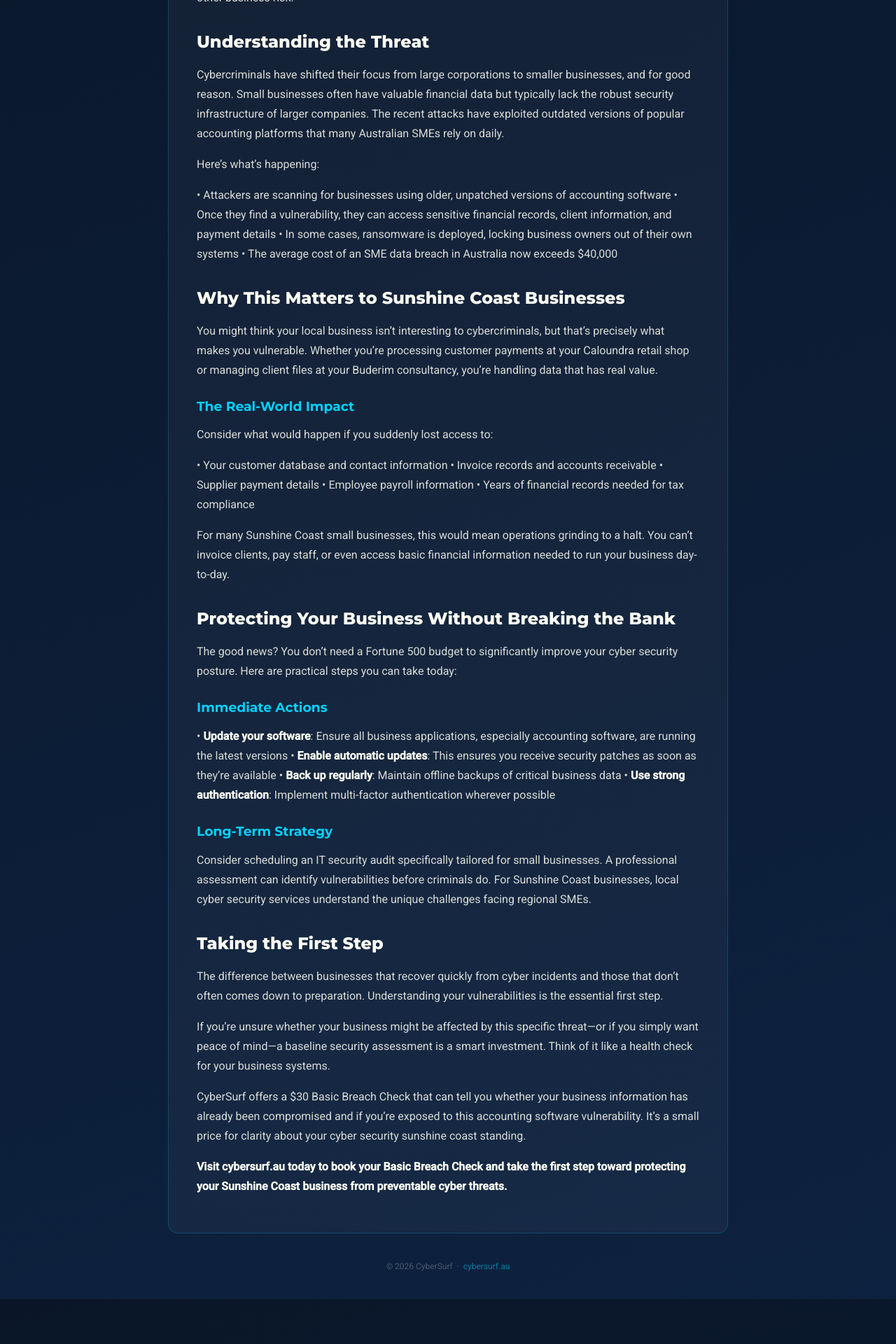
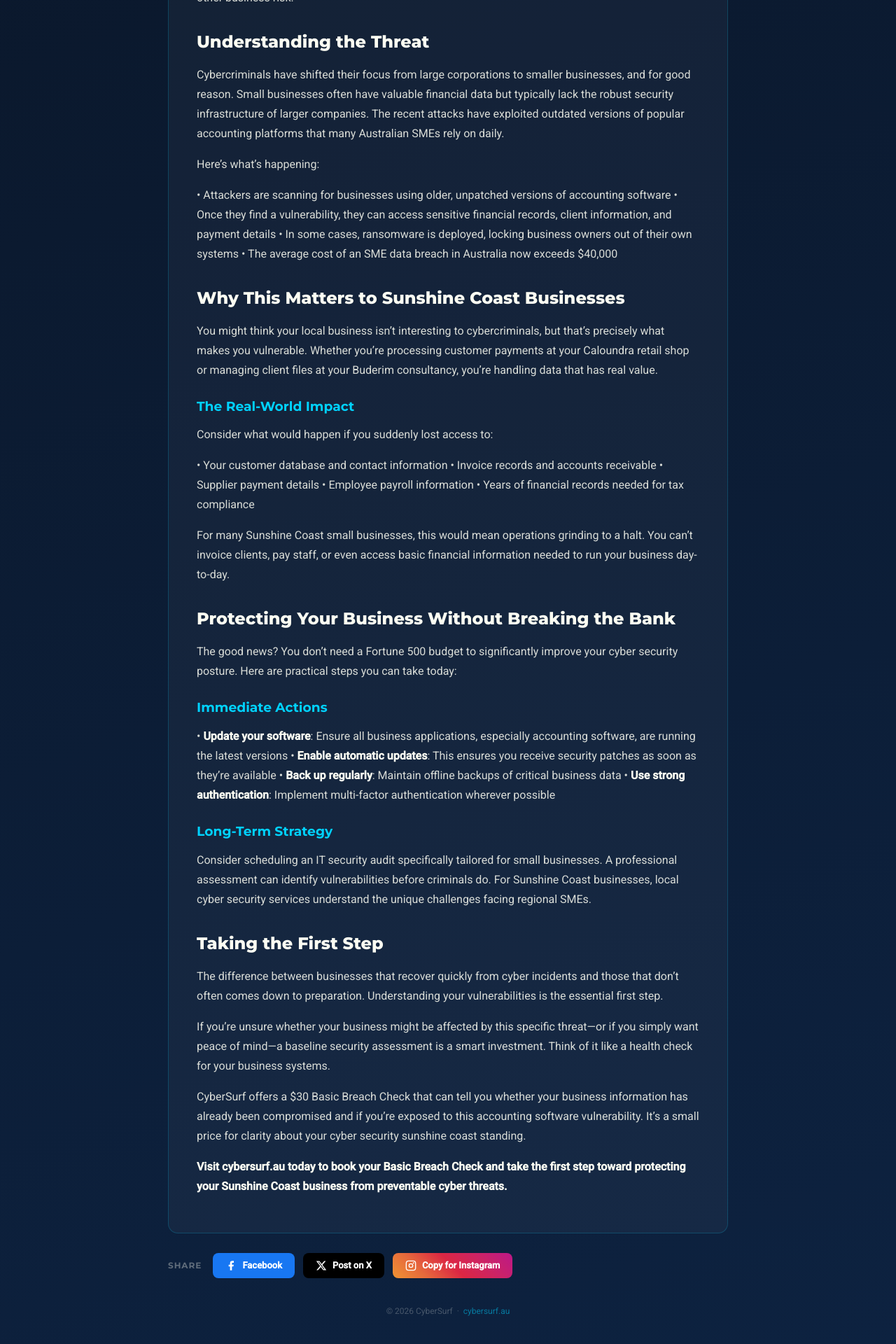
Before and after one commit to dcprojects1111/cybersurf-blog, a Jekyll site: the page built from _posts/2026-05-22-cyber-threat-australian-smes-accounting-software.md, in a window 1280 px wide. Shown: the part 650-2570 px from the top of the page at 70% size. Built offline with Jekyll 4.4.1, drawn with Linux system fonts in a browser that asks for light colours; our own code applies the rules of GitHub Pages for plain Markdown files; before the commit the page ends 2506 px from its top, so only the background shows below that.

Commit message:
Add Facebook, X, and Instagram share buttons to blog posts

```diff
--- a/_layouts/post.html
+++ b/_layouts/post.html
@@ -15,6 +15,13 @@ layout: default
   .content li{margin-bottom:6px;}
   .content a{color:#00d2ff;}
   .content strong{color:#fcfdf2;}
+  .share-bar{max-width:800px;margin:28px auto 0;display:flex;align-items:center;gap:12px;flex-wrap:wrap;}
+  .share-label{font-size:12px;color:rgba(252,253,242,.35);font-family:'Montserrat',sans-serif;letter-spacing:1px;text-transform:uppercase;margin-right:4px;}
+  .share-btn{display:inline-flex;align-items:center;gap:8px;padding:10px 18px;border-radius:8px;font-size:13px;font-weight:600;text-decoration:none;border:none;cursor:pointer;font-family:'Roboto',sans-serif;transition:opacity .15s;}
+  .share-btn:hover{opacity:.85;}
+  .share-fb{background:#1877f2;color:#fff;}
+  .share-x{background:#000;color:#fff;}
+  .share-ig{background:linear-gradient(45deg,#f09433,#e6683c,#dc2743,#cc2366,#bc1888);color:#fff;}
 </style>
 <div class="article">
   <a href="/" class="back">&larr; All articles</a>
@@ -22,3 +29,31 @@ layout: default
   <h1>{{ page.title }}</h1>
   <div class="content">{{ content }}</div>
 </div>
+<div class="share-bar">
+  <span class="share-label">Share</span>
+  <a class="share-btn share-fb"
+     href="https://www.facebook.com/sharer/sharer.php?u={{ page.url | absolute_url | url_encode }}"
+     target="_blank" rel="noopener">
+    <svg width="16" height="16" viewBox="0 0 24 24" fill="currentColor"><path d="M18 2h-3a5 5 0 00-5 5v3H7v4h3v8h4v-8h3l1-4h-4V7a1 1 0 011-1h3z"/></svg>
+    Facebook
+  </a>
+  <a class="share-btn share-x"
+     href="https://twitter.com/intent/tweet?url={{ page.url | absolute_url | url_encode }}&text={{ page.title | url_encode }}"
+     target="_blank" rel="noopener">
+    <svg width="16" height="16" viewBox="0 0 24 24" fill="currentColor"><path d="M18.244 2.25h3.308l-7.227 8.26 8.502 11.24H16.17l-5.214-6.817L4.99 21.75H1.68l7.73-8.835L1.254 2.25H8.08l4.713 6.231zm-1.161 17.52h1.833L7.084 4.126H5.117z"/></svg>
+    Post on X
+  </a>
+  <button class="share-btn share-ig" onclick="copyLink(this)">
+    <svg width="16" height="16" viewBox="0 0 24 24" fill="none" stroke="currentColor" stroke-width="2"><rect x="2" y="2" width="20" height="20" rx="5" ry="5"/><circle cx="12" cy="12" r="4"/><circle cx="17.5" cy="6.5" r="1.5" fill="currentColor" stroke="none"/></svg>
+    <span>Copy for Instagram</span>
+  </button>
+</div>
+<script>
+function copyLink(btn) {
+  navigator.clipboard.writeText(window.location.href).then(function() {
+    var span = btn.querySelector('span');
+    span.textContent = 'Link Copied!';
+    setTimeout(function(){ span.textContent = 'Copy for Instagram'; }, 2500);
+  });
+}
+</script>
```
